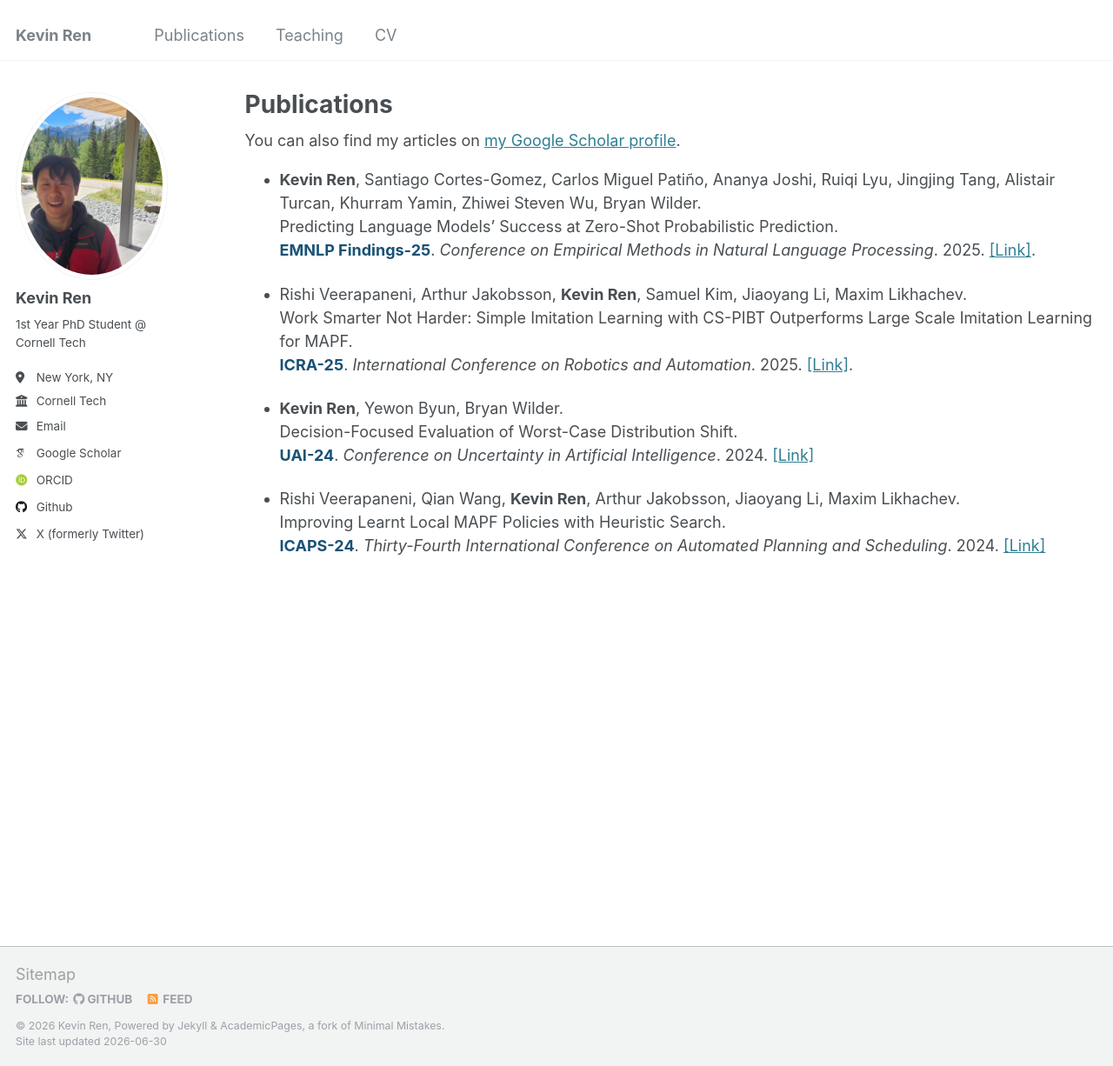
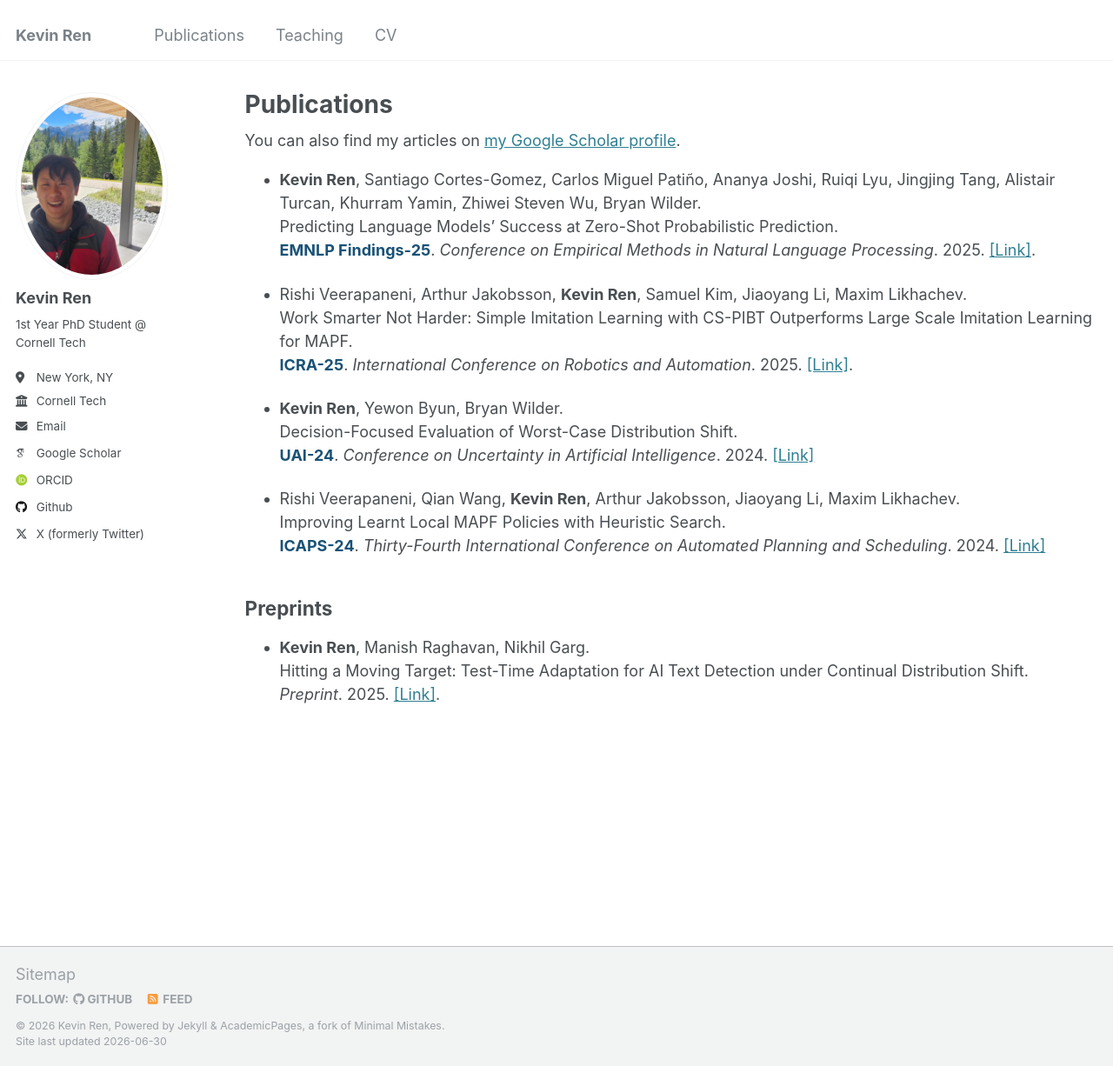
Before and after one commit to renkevin9/renkevin9.github.io, a Jekyll site: the page built from _pages/publications.html, in a window 1280 px wide and 1226 px high. Shown: the whole window at 87% size. Built offline with Jekyll 4.4.1, drawn with Linux system fonts in a browser that asks for light colours; some web fonts are replaced.

Commit message:
new preprint

```diff
--- a/_pages/publications.html
+++ b/_pages/publications.html
@@ -48,6 +48,18 @@ author_profile: true
   </li>
 </ul>
 
+<h2>Preprints</h2>
+
+<ul>
+  <li>
+    <p><b>Kevin Ren</b>, Manish Raghavan, Nikhil Garg.
+      <br/>
+    Hitting a Moving Target: Test-Time Adaptation for AI Text Detection under Continual Distribution Shift.
+      <br/> <em>Preprint</em>. 2025.
+    <a href="https://arxiv.org/abs/2606.25152">[Link]</a>.
+  </li>
+</ul>
+
 <!-- {% for post in site.publications reversed %}
   {% if post.type == "year" %}
     {% include archive-single.html %}
```
